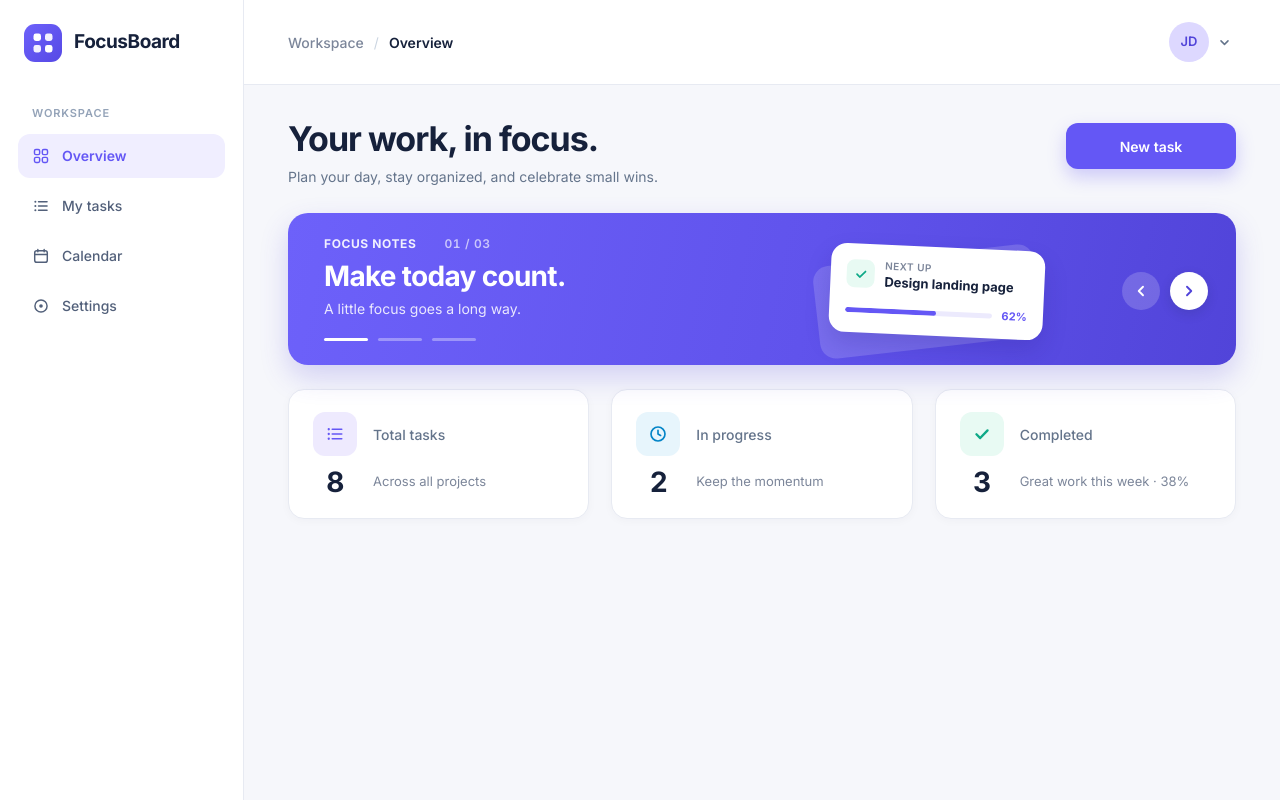
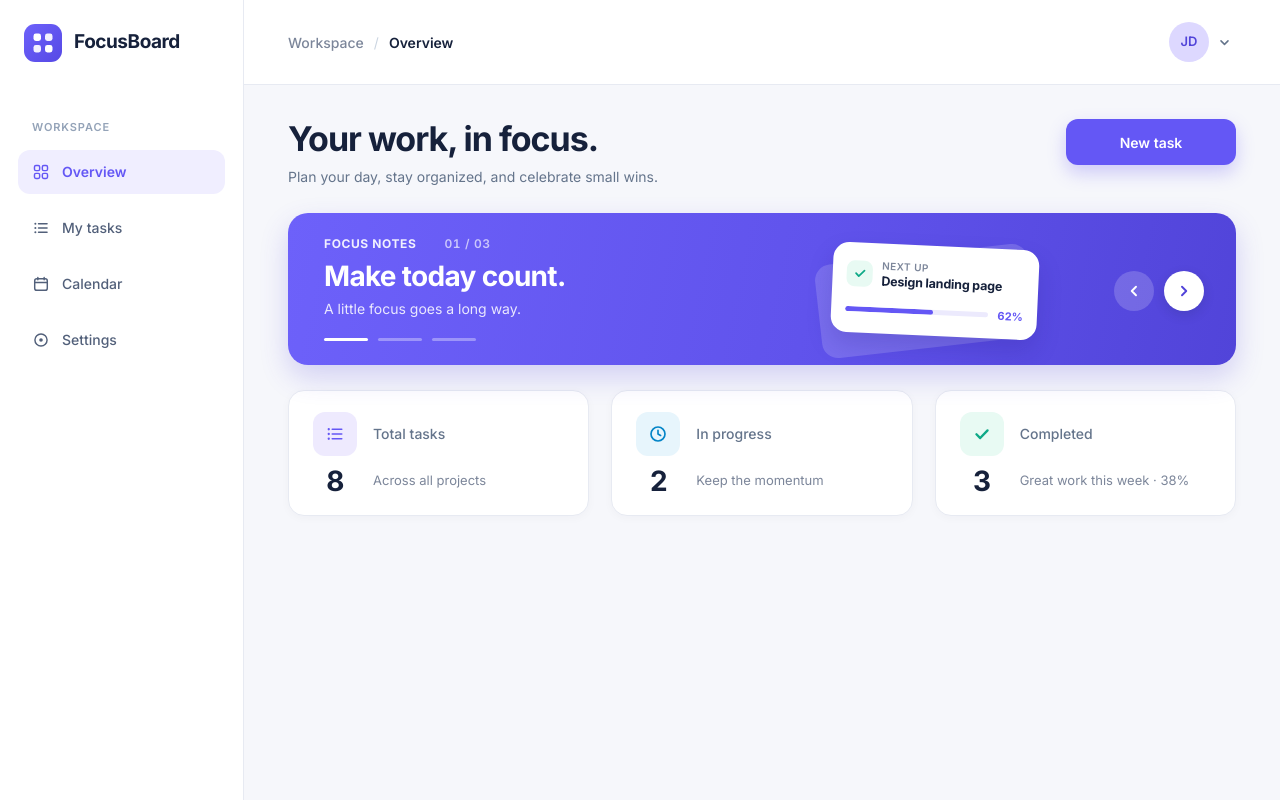
Before and after one commit to Jayakesharwani/FocusBoard, a React (Vite) app: page / in a window 1280 px wide. Built offline with nearby package versions, Linux system fonts and the light colour scheme.

Commit message:
style: align Phase 3 desktop layout to exact 1440x1000 Figma proportions

```diff
--- a/src/styles/components.css
+++ b/src/styles/components.css
@@ -25,12 +25,12 @@
 }
 
 .sidebar__nav {
-  padding: 20px 18px var(--space-6);
+  padding: 34px 18px var(--space-6);
 }
 
 .sidebar__section-label {
   padding: 0 14px;
-  margin-bottom: 12px;
+  margin-bottom: 14px;
   font-size: 0.6875rem;
   font-weight: var(--font-semibold);
   letter-spacing: 0.08em;
@@ -41,7 +41,7 @@
 .sidebar__list {
   display: flex;
   flex-direction: column;
-  gap: 6px;
+  gap: 12px;
 }
 
 .sidebar__link {
@@ -233,7 +233,7 @@
 }
 
 .dashboard-hero__cta {
-  margin-top: 4px;
+  margin-top: 0;
   flex-shrink: 0;
 }
 
@@ -250,8 +250,8 @@
     var(--color-banner-end) 100%
   );
   box-shadow: var(--shadow-banner);
-  padding: 22px 28px 18px 36px;
-  margin-bottom: 24px;
+  padding: 22px 32px 18px 36px;
+  margin-bottom: 25px;
   display: flex;
   align-items: center;
   justify-content: space-between;
@@ -344,13 +344,13 @@
 .focus-carousel__visual {
   display: flex;
   align-items: center;
-  gap: 78px;
+  gap: 76px;
   flex-shrink: 0;
 }
 
 .focus-preview {
   position: relative;
-  width: 214px;
+  width: 206px;
   padding: 2px 0;
 }
 
@@ -366,7 +366,7 @@
   position: relative;
   background-color: var(--color-surface);
   border-radius: 16px;
-  padding: 15px 16px 14px;
+  padding: 16px 14px 15px;
   transform: rotate(2.6deg);
   box-shadow: 0 12px 24px rgba(32, 23, 128, 0.18);
   color: var(--color-text-primary);
@@ -375,12 +375,12 @@
 .focus-preview__top {
   display: flex;
   align-items: center;
-  gap: 10px;
+  gap: 9px;
 }
 
 .focus-preview__check-badge {
-  width: 28px;
-  height: 28px;
+  width: 26px;
+  height: 26px;
   border-radius: 8px;
   background-color: var(--color-stat-completed-bg);
   color: var(--color-stat-completed-fg);
@@ -406,12 +406,11 @@
 
 .focus-preview__title {
   margin-top: 2px;
-  font-size: 0.8125rem; /* 13px */
+  font-size: 0.78125rem; /* 12.5px */
   font-weight: var(--font-bold);
+  letter-spacing: -0.015em;
   color: var(--color-text-primary);
   white-space: nowrap;
-  overflow: hidden;
-  text-overflow: ellipsis;
   line-height: 1.25;
 }
 
@@ -453,8 +452,8 @@
 }
 
 .focus-carousel__nav-btn {
-  width: 38px;
-  height: 38px;
+  width: 40px;
+  height: 40px;
   border-radius: var(--radius-pill);
   display: grid;
   place-items: center;
@@ -508,12 +507,12 @@
   background-color: var(--color-surface);
   border: 1px solid var(--color-border);
   border-radius: var(--radius-lg);
-  padding: 22px 24px;
+  padding: 20px 24px;
   box-shadow: var(--shadow-card);
   display: grid;
   grid-template-columns: 44px minmax(0, 1fr);
   column-gap: 16px;
-  row-gap: 12px;
+  row-gap: 10px;
   align-items: center;
 }
 
```
